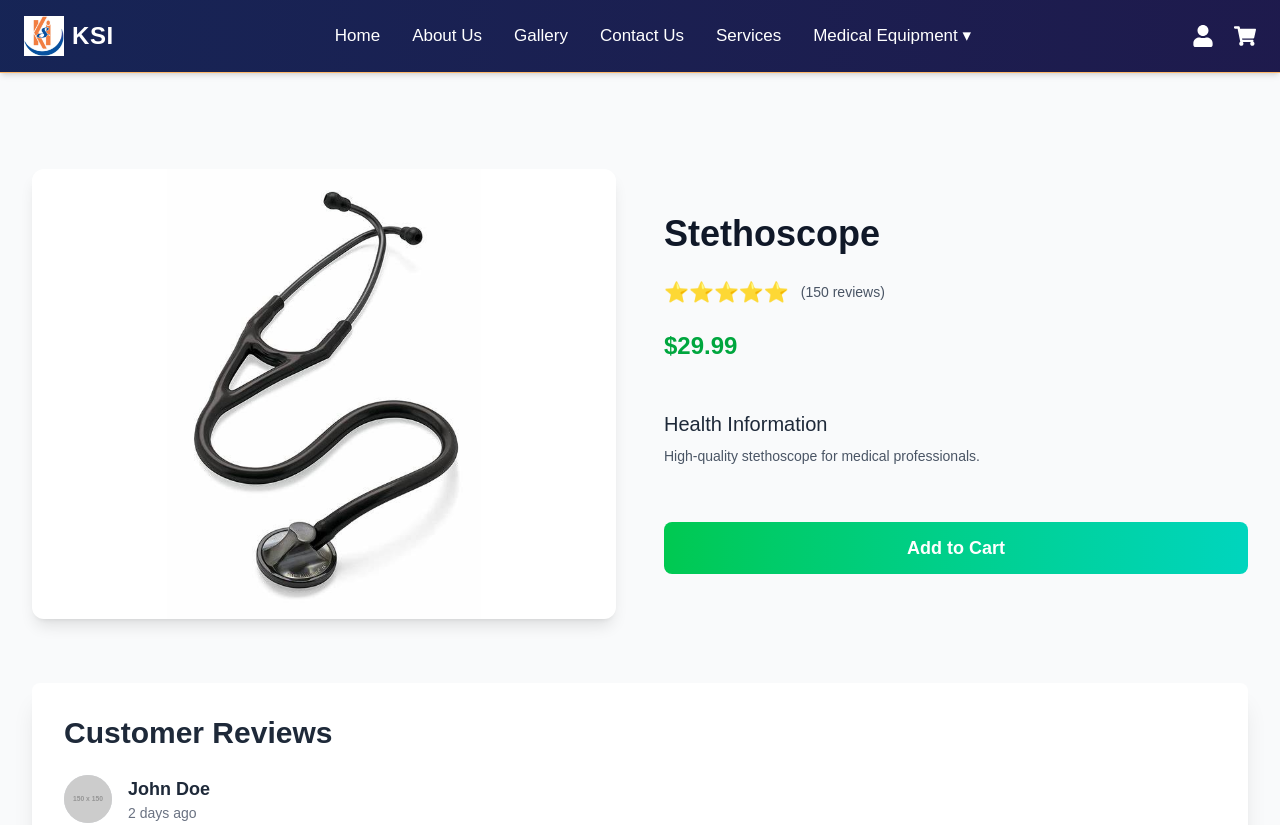
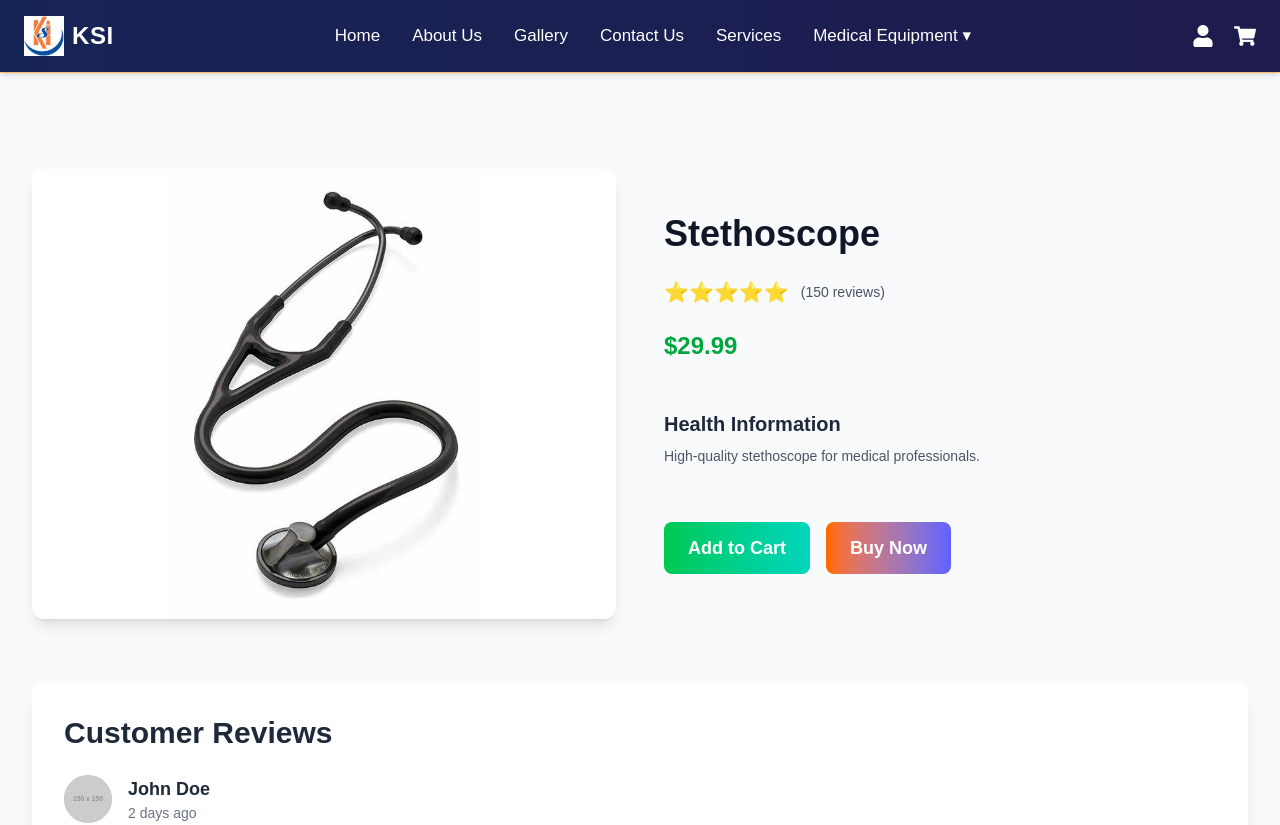
Before and after one commit to RoshanPanthi11/WebshopFrontend, a Next.js app: page /products/1 in a window 1280 px wide. Shown: the top 825 px of the page. Built offline with nearby package versions, Linux system fonts and the light colour scheme.

Commit message:
buy feature and contact page

```diff
--- a/app/products/[id]/page.js
+++ b/app/products/[id]/page.js
@@ -10,7 +10,7 @@ const ProductDetail = () => {
   const [reviews, setReviews] = useState([]);
   const [showAllReviews, setShowAllReviews] = useState(false);
   const { addToCart } = useAppContext();
-  const router = useRouter(); // For redirection
+  const router = useRouter();
 
   const params = useParams();
   const { id } = params;
@@ -40,17 +40,23 @@ const ProductDetail = () => {
   if (!id) return <div className="text-center mt-20">Invalid Product ID</div>;
   if (!product) return <div className="text-center mt-20">Loading product...</div>;
 
+  const handleBuyNow = () => {
+    addToCart(product);
+    router.push('/buy');
+  };
+
   return (
     <div className="bg-gray-50 pt-16">
       <div className="max-w-7xl mx-auto p-8 flex flex-col lg:flex-row gap-12 items-center">
-        <div className="flex-1">
-          <div className="relative w-full h-[450px] bg-white rounded-xl shadow-lg hover:scale-105 transition-transform duration-500 overflow-hidden">
+        <div className="flex-1 relative">
+          <div className="relative w-full h-[450px] bg-white rounded-xl shadow-lg hover:scale-105 transition-transform duration-500 overflow-hidden group">
             <Image
               src={product.image}
               alt={product.title}
               layout="fill"
               objectFit="contain"
               priority
+              className="group-hover:scale-110 transition-transform duration-500 ease-in-out"
             />
           </div>
         </div>
@@ -66,7 +72,7 @@ const ProductDetail = () => {
           <p className="text-2xl font-semibold text-green-600">${product.price}</p>
 
           <div className="mt-6">
-            <h3 className="text-xl text-gray-800">Health Information</h3>
+            <h3 className="text-xl text-gray-800 font-semibold">Health Information</h3>
             <p className="text-sm text-gray-600 mt-2">{product.description}</p>
             {product.certifications && (
               <div className="mt-4">
@@ -82,7 +88,7 @@ const ProductDetail = () => {
 
           {product.sizeOptions && (
             <div className="mt-6">
-              <h3 className="text-xl text-gray-800">Select Variant</h3>
+              <h3 className="text-xl text-gray-800 font-semibold">Select Variant</h3>
               <div className="flex gap-4 mt-3">
                 {product.sizeOptions.map((size) => (
                   <button
@@ -96,15 +102,23 @@ const ProductDetail = () => {
             </div>
           )}
 
+          <div className="flex gap-4 mt-8">
             <button
               onClick={() => {
                 addToCart(product);
-
               }}
-  className="bg-gradient-to-r from-green-500 to-teal-400 text-white py-3 px-6 rounded-lg mt-8 text-lg font-semibold transition duration-300 ease-in-out transform hover:scale-105 hover:shadow-lg hover:from-green-600 hover:to-teal-500"
+              className="bg-gradient-to-r from-green-500 to-teal-400 text-white py-3 px-6 rounded-lg text-lg font-semibold transition duration-300 ease-in-out transform hover:scale-105 hover:shadow-lg hover:from-green-600 hover:to-teal-500"
             >
               Add to Cart
             </button>
+
+            <button
+              onClick={handleBuyNow}
+              className="bg-gradient-to-r from-orange-500 to-indigo-500 text-white py-3 px-6 rounded-lg text-lg font-semibold transition duration-300 ease-in-out transform hover:scale-105 hover:shadow-lg hover:from-orange-500 hover:to-indigo-600"
+            >
+              Buy Now
+            </button>
+          </div>
         </div>
       </div>
 
```
Lines whose indentation alone changed are shown as unchanged.
